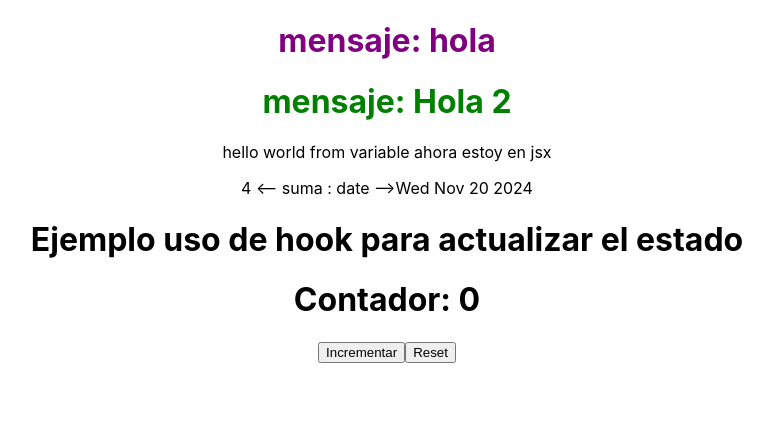
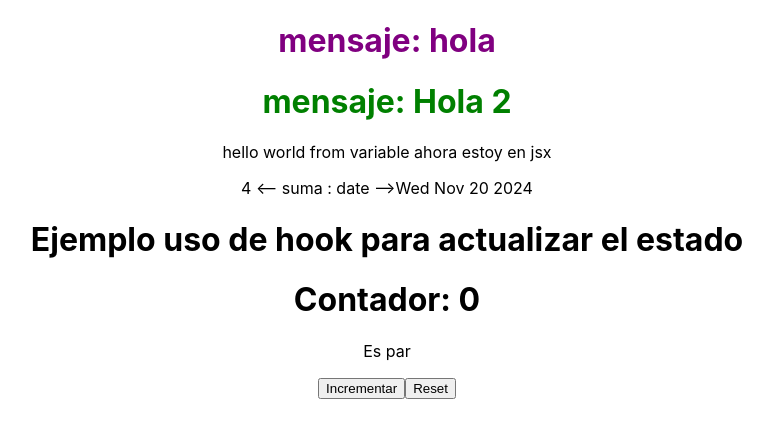
Before and after one commit to ErnestinaKerbs/react-course, a React (Create React App) app: page / in a window 1280 px wide. Shown: the top 438 px of the page, without its empty margins (253-1026 px from the left). Built offline with nearby package versions, Linux system fonts and the light colour scheme.

Commit message:
renderizado condicional

```diff
--- a/src/Contador.js
+++ b/src/Contador.js
@@ -17,9 +17,12 @@ const Contador =() => {
     const handleClick =() => contadorUpdateValue(contadorValue => contadorValue + 1);
     const handleClickReset = () => contadorUpdateValue(0);
 
+    const isEven = contadorValue % 2 === 0;
+
     return (
         <div>
             <h1>Contador: {contadorValue}</h1>
+            <p>{isEven ? "Es par" : "Es impar"}</p>
             <button onClick={handleClick}>Incrementar</button>
             <button onClick={handleClickReset}>Reset</button>
         </div>
```
